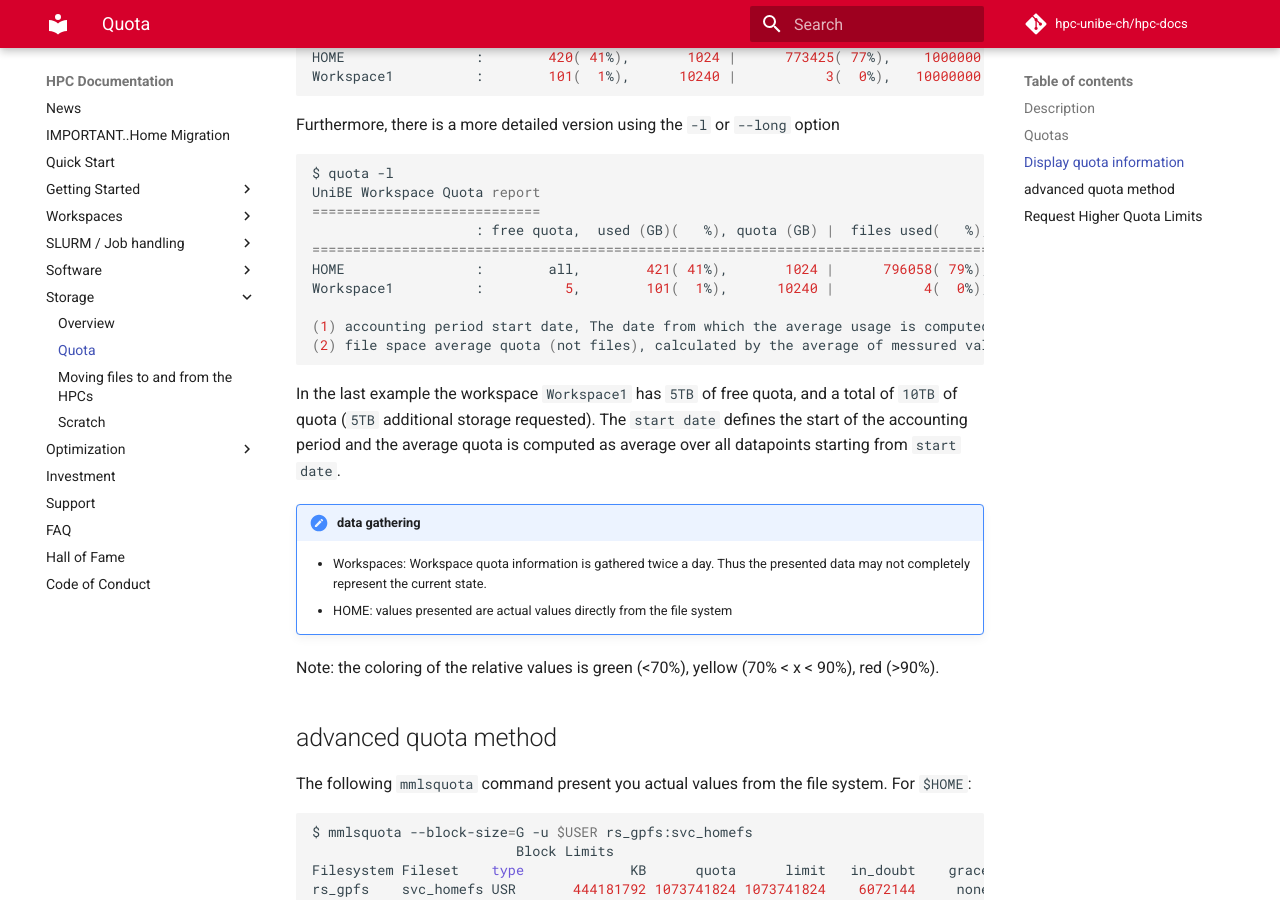
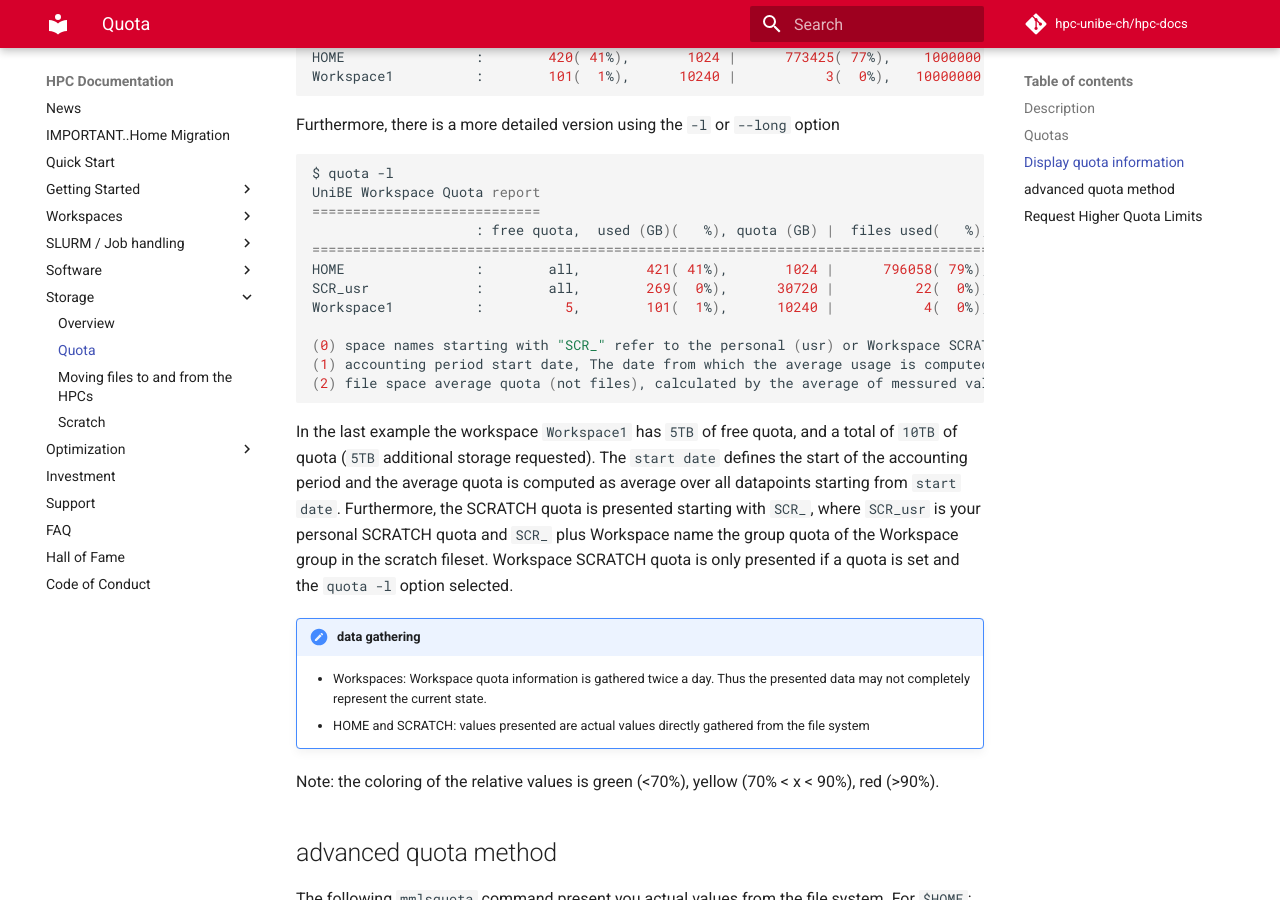
Before and after one commit to hpc-unibe-ch/hpc-unibe-ch.github.io, an MkDocs documentation site: the page built from docs/file-system/quota.md, in a window 1280 px wide and 900 px high, scrolled down 886 px. Built offline with MkDocs 1.6.1 and Material for MkDocs 9.7.7, drawn with Linux system fonts in a browser that asks for light colours; comment, search, counter and statistics services are not loaded.

Commit message:
quota: add Scratch notes

````diff
--- a/docs/file-system/quota.md
+++ b/docs/file-system/quota.md
@@ -42,18 +42,21 @@ UniBE Workspace Quota report
                     : free quota,  used (GB)(   %), quota (GB) |  files used(   %),      quota | start date(1), average quota(2)
 ================================================================================================================================
 HOME                :        all,        421( 41%),       1024 |      796058( 79%),    1000000 |              ,
+SCR_usr             :        all,        269(  0%),      30720 |          22(  0%),   10000000 |              ,
 Workspace1          :          5,        101(  1%),      10240 |           4(  0%),   10000000 |    2021-02-25,           7.5833
 
+(0) space names starting with "SCR_" refer to the personal (usr) or Workspace SCRATCH quota.
 (1) accounting period start date, The date from which the average usage is computed.
 (2) file space average quota (not files), calculated by the average of messured values in the actual accounting period.
 ```
 
 In the last example the workspace `Workspace1` has `5TB` of free quota, and a total of `10TB` of quota (`5TB` additional storage requested). The `start date` defines the start of the accounting period and the average quota is computed as average over all datapoints starting from `start date`.
+Furthermore, the SCRATCH quota is presented starting with `SCR_`, where `SCR_usr` is your personal SCRATCH quota and `SCR_` plus Workspace name the group quota of the Workspace group in the scratch fileset. Workspace SCRATCH quota is only presented if a quota is set and the `quota -l` option selected.
 
 !!! types note "data gathering"
 
     - Workspaces: Workspace quota information is gathered twice a day. Thus the presented data may not completely represent the current state.
-    - HOME: values presented are actual values directly from the file system
+    - HOME and SCRATCH: values presented are actual values directly gathered from the file system
 
 Note: the coloring of the relative values is green (<70%), yellow (70% < x < 90%), red (>90%).
 
````
